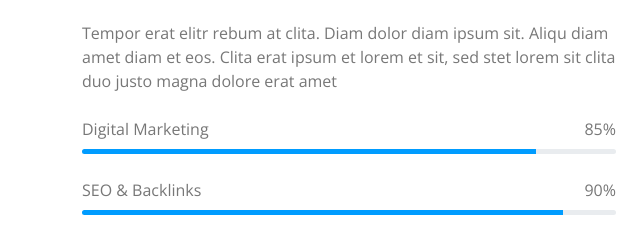
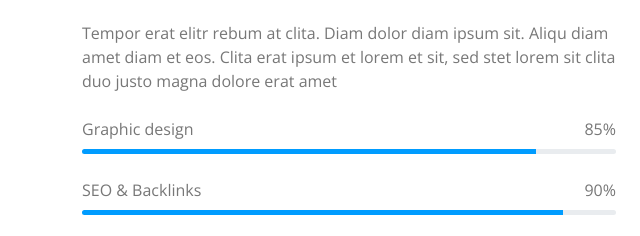
Before and after one commit to rightchoicedigitalus/landingPage, a plain HTML site: page index.html in a window 1280 px wide. Shown: the part 3086-3322 px from the top of the page, 0-640 px from the left. Drawn offline with nearby package versions, Linux system fonts and the light colour scheme; animation ran at ten frames a second.

Commit message:
change_skill_part

```diff
--- a/index.html
+++ b/index.html
@@ -336,7 +336,7 @@
                             <div class="col-12">
                                 <div class="skill">
                                     <div class="d-flex justify-content-between">
-                                        <p class="mb-2">Digital Marketing</p>
+                                        <p class="mb-2">Graphic design</p>
                                         <p class="mb-2">85%</p>
                                     </div>
                                     <div class="progress">
```
